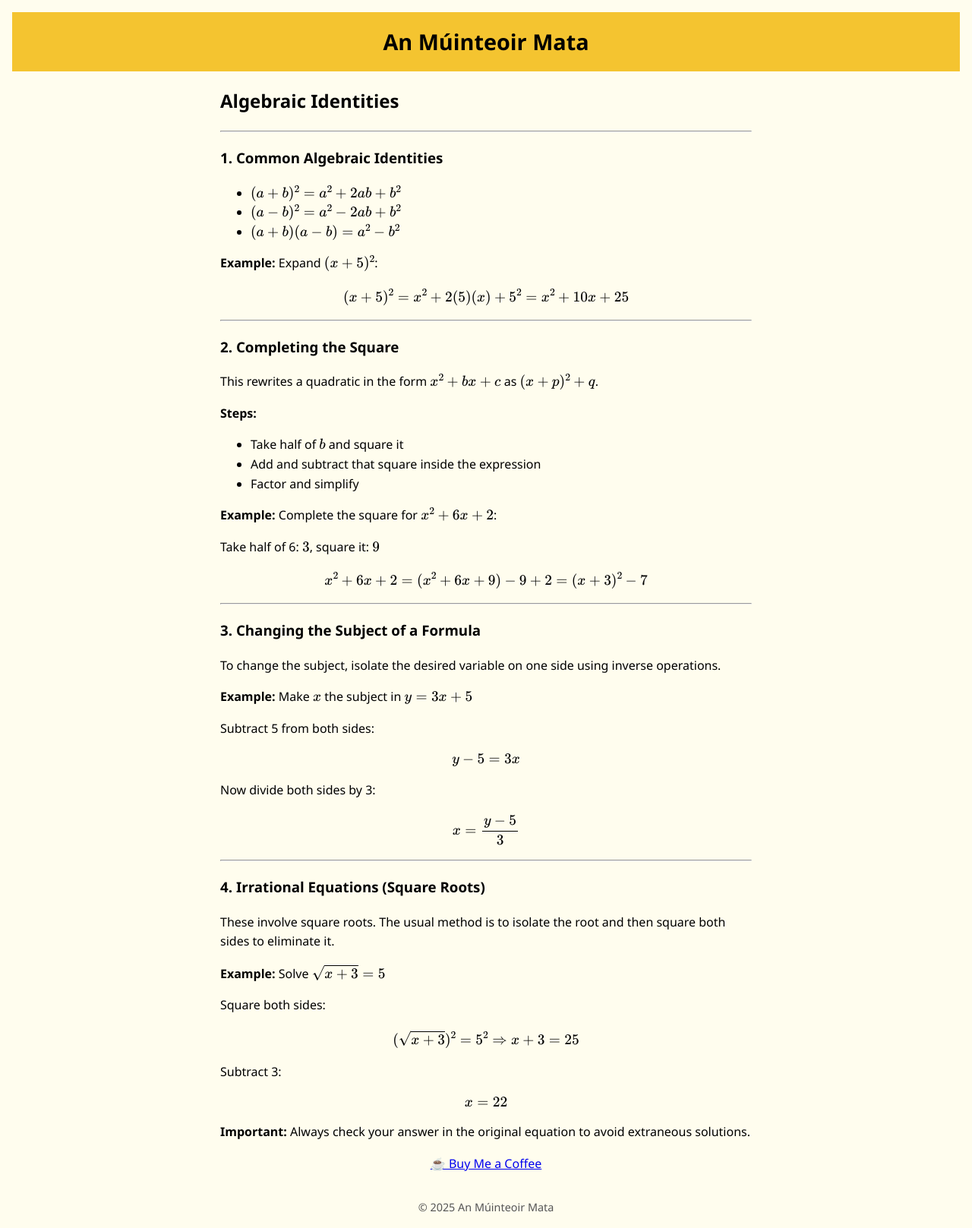
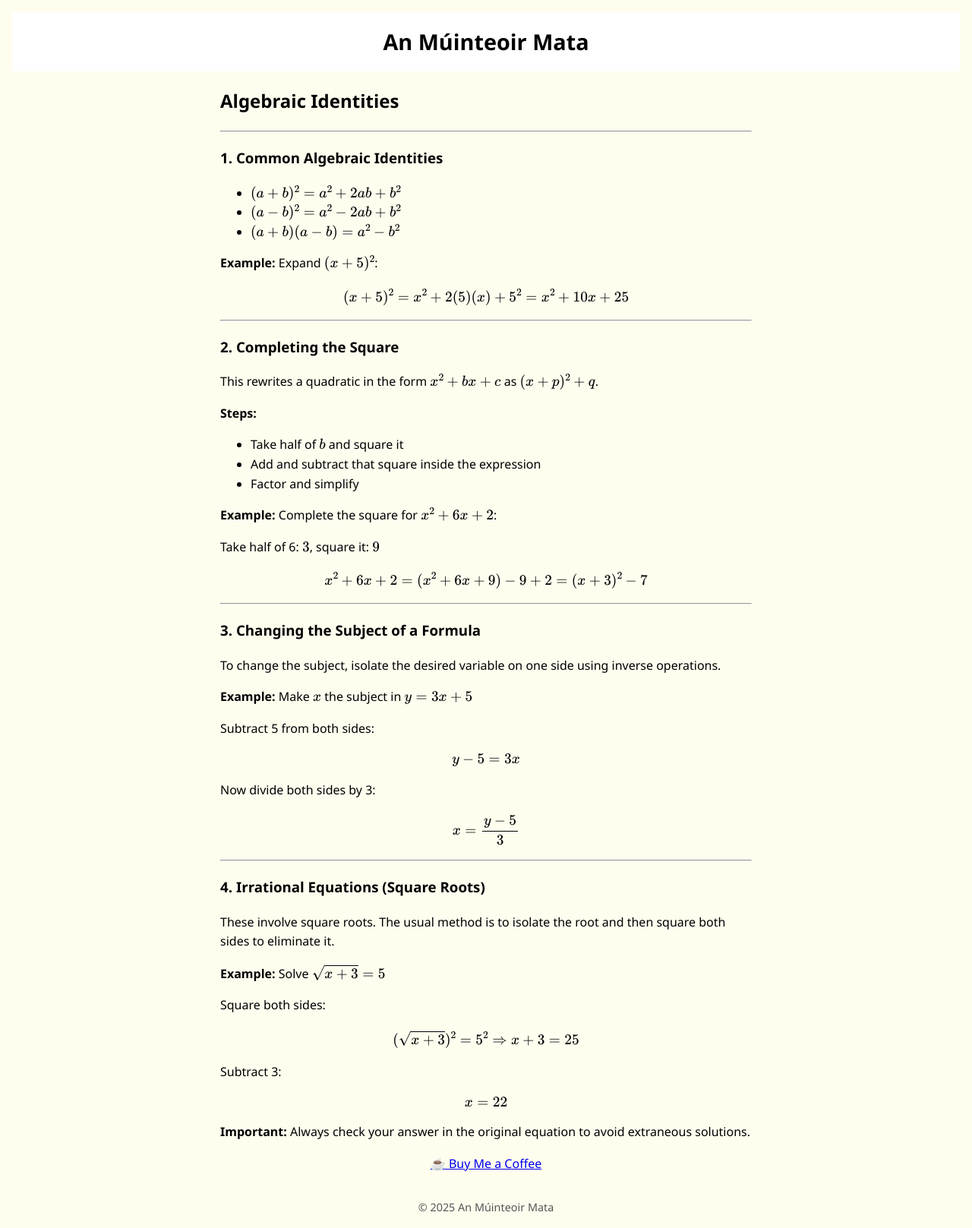
Before and after one commit to AnMuinteoirMata/anmuinteoirmata, a Jekyll site: the page built from topics/identities.md, in a window 1280 px wide. Shown: the whole page at 76% size. Built offline with Jekyll 4.4.1, drawn with Linux system fonts in a browser that asks for light colours.

Commit message:
Update default.html

```diff
--- a/_layouts/default.html
+++ b/_layouts/default.html
@@ -13,7 +13,7 @@
         line-height: 1.6;
       }
       header {
-        background: #f4c430;
+        background: #fff;
         padding: 1rem;
         text-align: center;
         font-size: 1.8rem;
```
